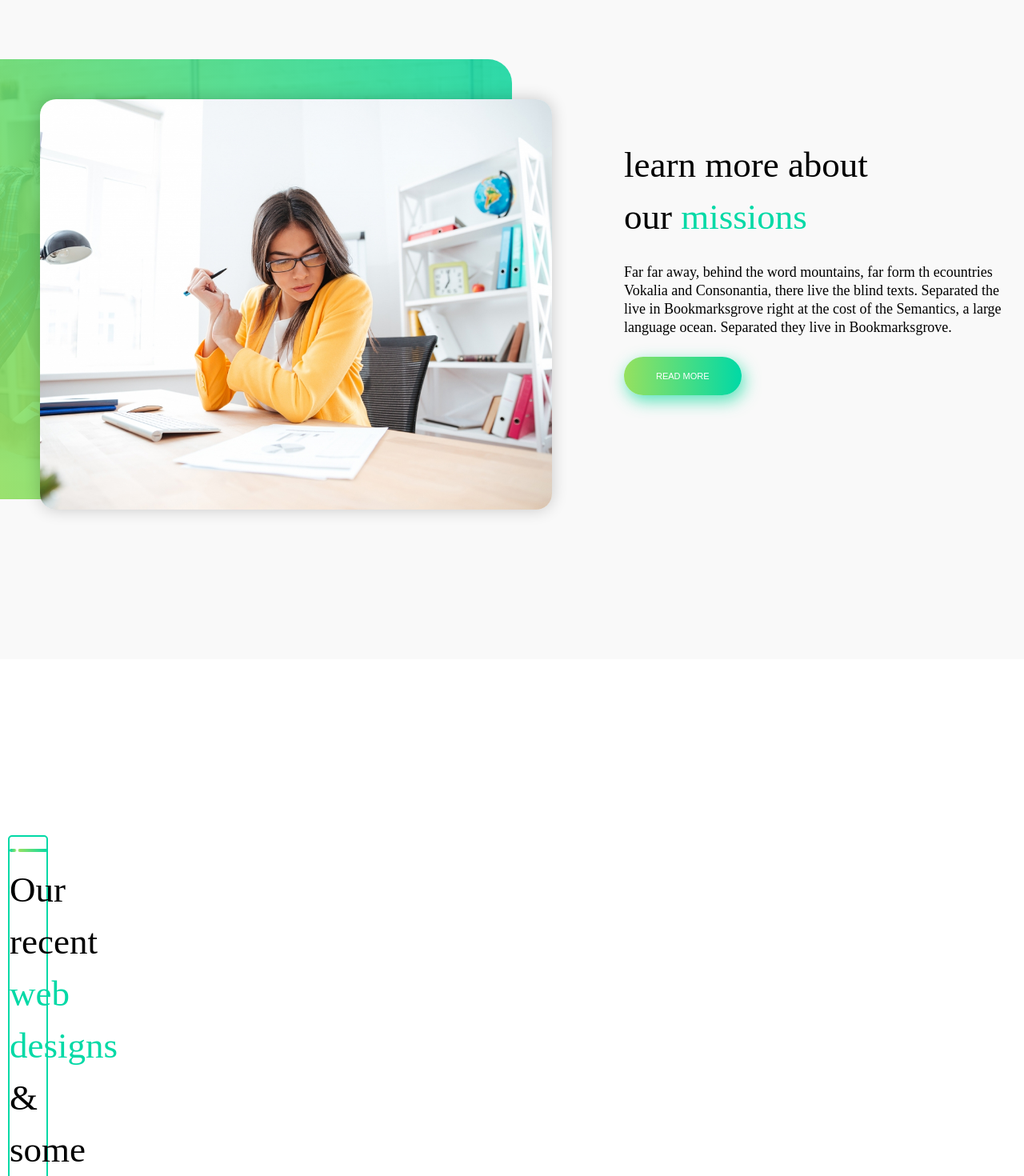
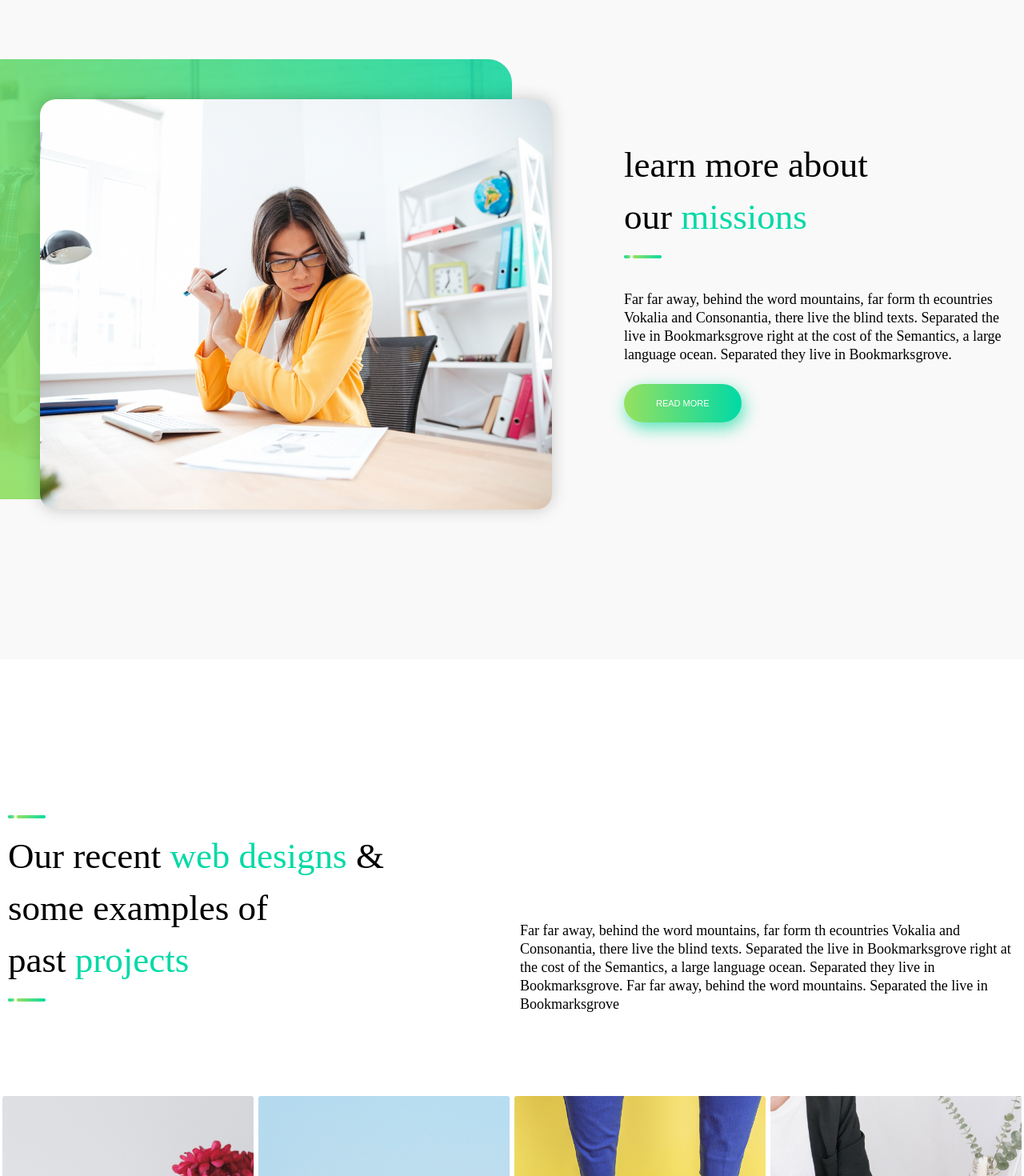
Before and after one commit to S1nghAmandeep/proj-html-vuejs, a Vue app: page / in a window 1280 px wide. Shown: the part 1820-3290 px from the top of the page at 80% size. Built offline with nearby package versions, Linux system fonts and the light colour scheme; a web font is replaced by a local one.

Commit message:
add-divider

```diff
--- a/src/styles/general.scss
+++ b/src/styles/general.scss
@@ -91,8 +91,13 @@ a {
 // utility class
 
 .space-top {
-    padding-top: 50px;
+    margin-top: 50px;
 }
+
+.space-bottom {
+    padding-bottom: 40px;
+}
+
 
 .green-text {
     color: $bg-green;
@@ -152,17 +157,21 @@ a {
     font-weight: 500;
     display: block;
     line-height: 65px;
+
+    &::after {
+        content: '';
+        display: block;
+        height: 4px;
+        width: 50px;
+        background-size: contain;
+        background-repeat: no-repeat;
+        background-image: url('/public/divider.png');
+        margin: 15px 0;
+    }
 }
 
 .caps-letter {
     text-transform: capitalize;
-}
-
-.divider {
-    width: 50px;
-    border: 2px solid $bg-green;
-    border-radius: 5px;
-    margin: 40px 0;
 }
 
 .text {
@@ -176,5 +185,16 @@ a {
     text-transform: uppercase;
     font-weight: 600;
     font-size: 20px;
-    margin-bottom: 30px;
+    margin-bottom: 25px;
+
+    &::after {
+        content: '';
+        display: block;
+        height: 4px;
+        width: 50px;
+        background-size: contain;
+        background-repeat: no-repeat;
+        background-image: url('/public/divider.png');
+        margin: 15px 0;
+    }
 }
```
